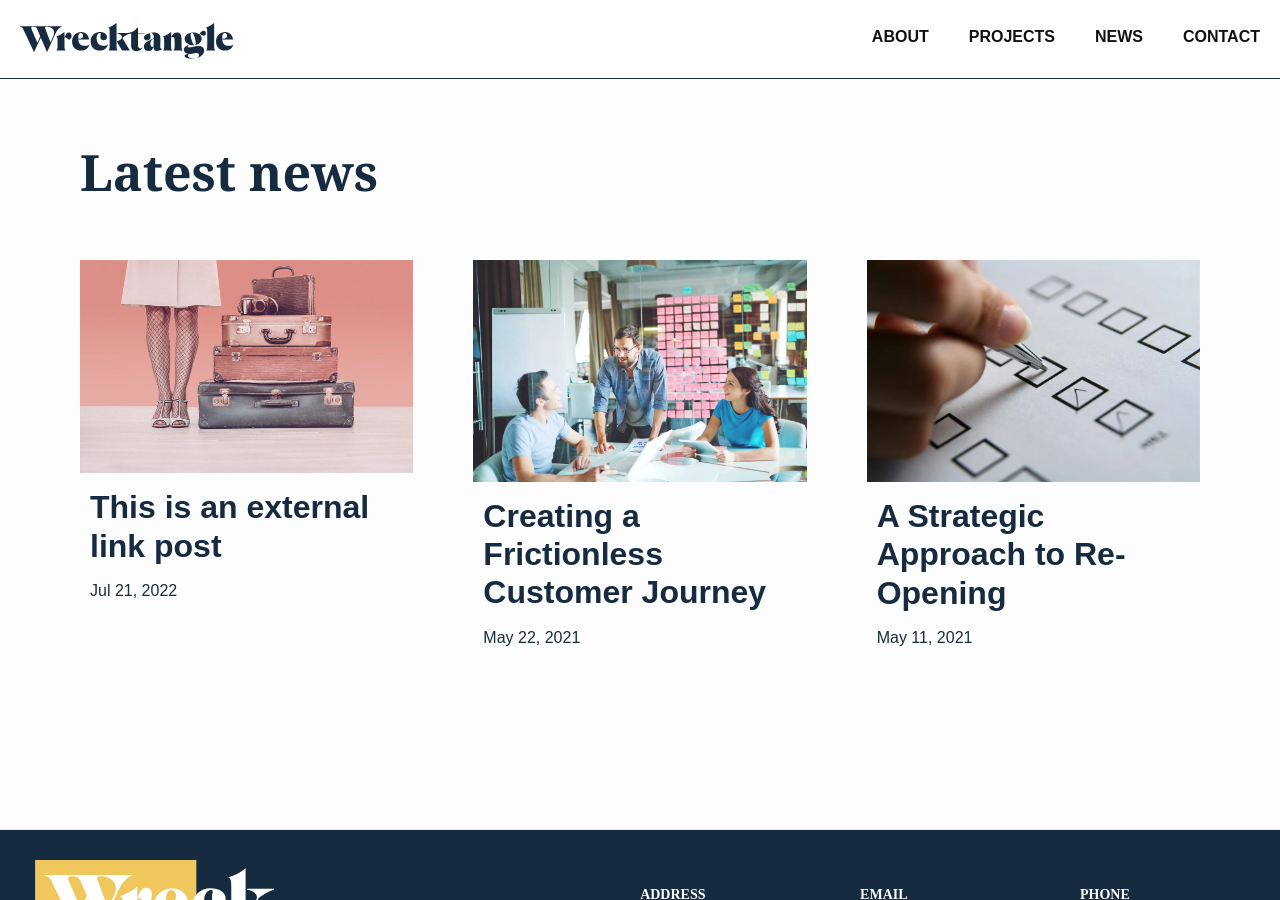
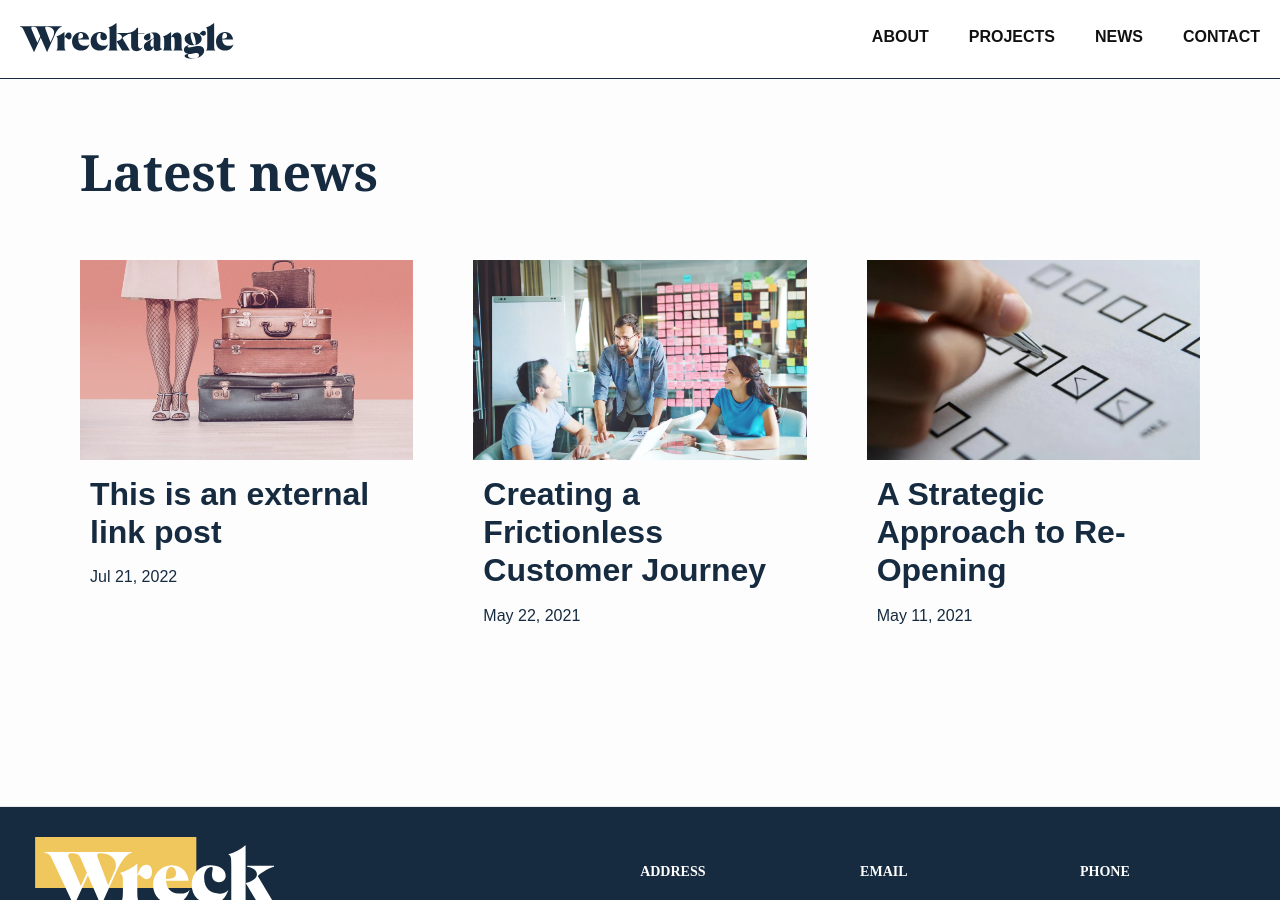
Before and after one commit to HarryFischer/wrecktangle, a Jekyll site: the page built from index.markdown, in a window 1280 px wide and 900 px high, scrolled down 3210 px. Built offline with Jekyll 4.4.1, drawn with Linux system fonts in a browser that asks for light colours.

Commit message:
news aspect ratio

```diff
--- a/_layouts/default.html
+++ b/_layouts/default.html
@@ -9,7 +9,8 @@
 
     <main class="page-content" aria-label="Content">
       <div class="wrapper">
-        {{ content | replace: "/uploads/", "/wrecktangle/uploads/" }}
+        {{ content }}
+<!-- | replace: "/uploads/", "/wrecktangle/uploads/" -->
       </div>
       <div class="contact-overlay" id="contact-nav-overlay">
         <address>
--- a/_sass/styles/_news.scss
+++ b/_sass/styles/_news.scss
@@ -15,5 +15,8 @@
         @media (min-width: 980px) {
             padding: 0 80px;
         }
+        .posts-image {
+            aspect-ratio: 5 / 3;
+        }
     }
 }
```
